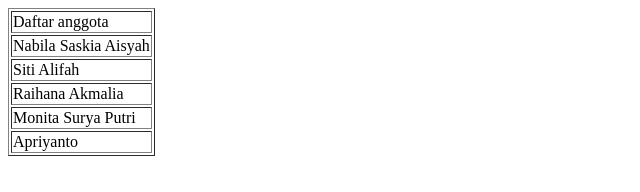
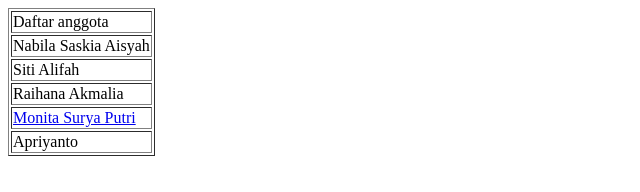
Before and after one commit to sitialifah/KelompokC_RPL_DY, a plain HTML site: page index.html in a window 1280 px wide. Shown: the whole page, without its empty margins (0-640 px from the left). Drawn offline with Linux system fonts and the light colour scheme.

Commit message:
ini yang udah monita edit

```diff
--- a/index.html
+++ b/index.html
@@ -9,7 +9,7 @@
       <tr><td>Nabila Saskia Aisyah</td></tr>
       <tr><td>Siti Alifah</td></tr>
       <tr><td>Raihana Akmalia</td></tr>
-      <tr><td>Monita Surya Putri</td></tr>
+      <tr><td><a href="1608107010060.html">Monita Surya Putri</a></td></tr>
       <tr><td>Apriyanto</td></tr>
 
     </table>
```
